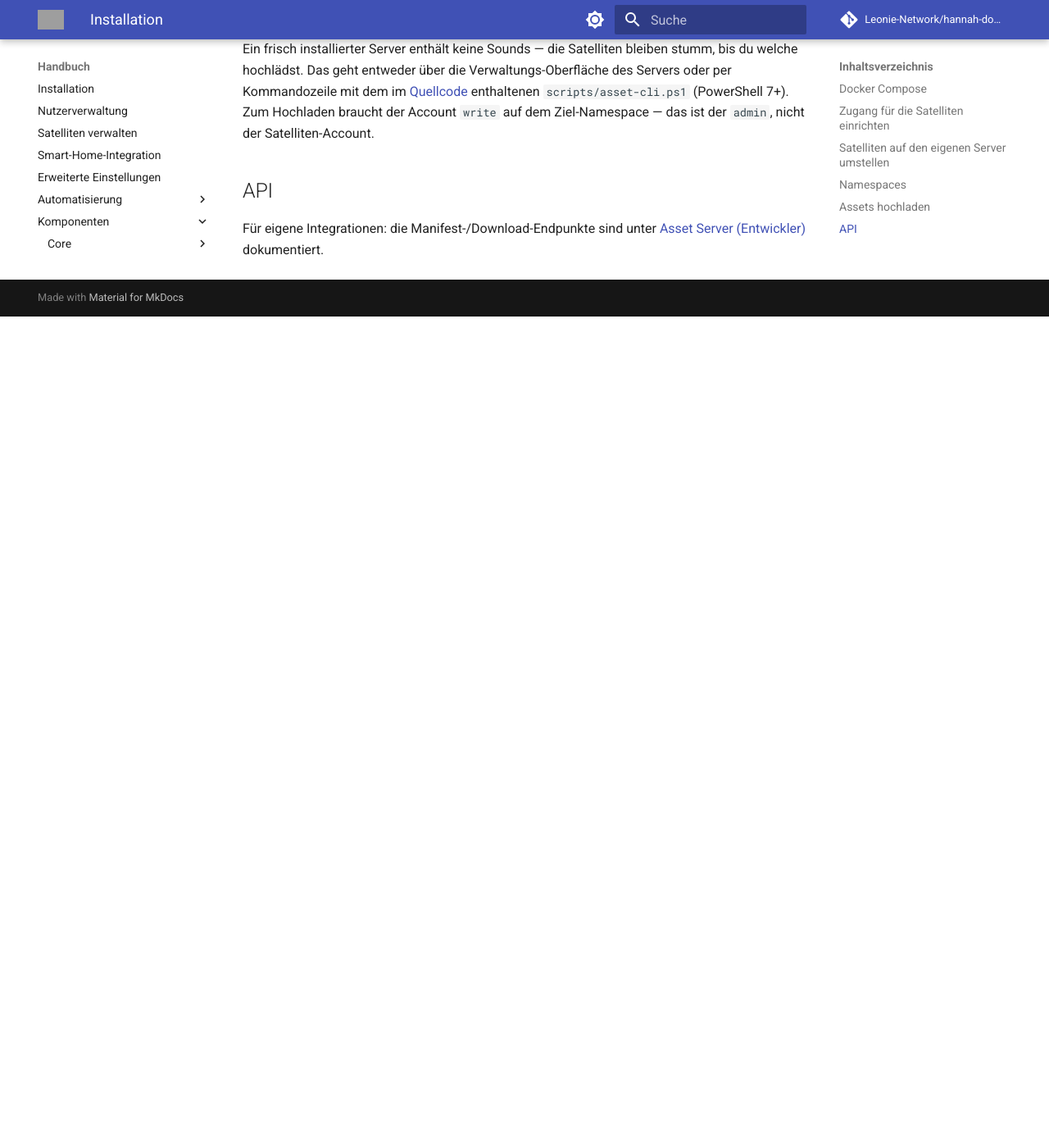
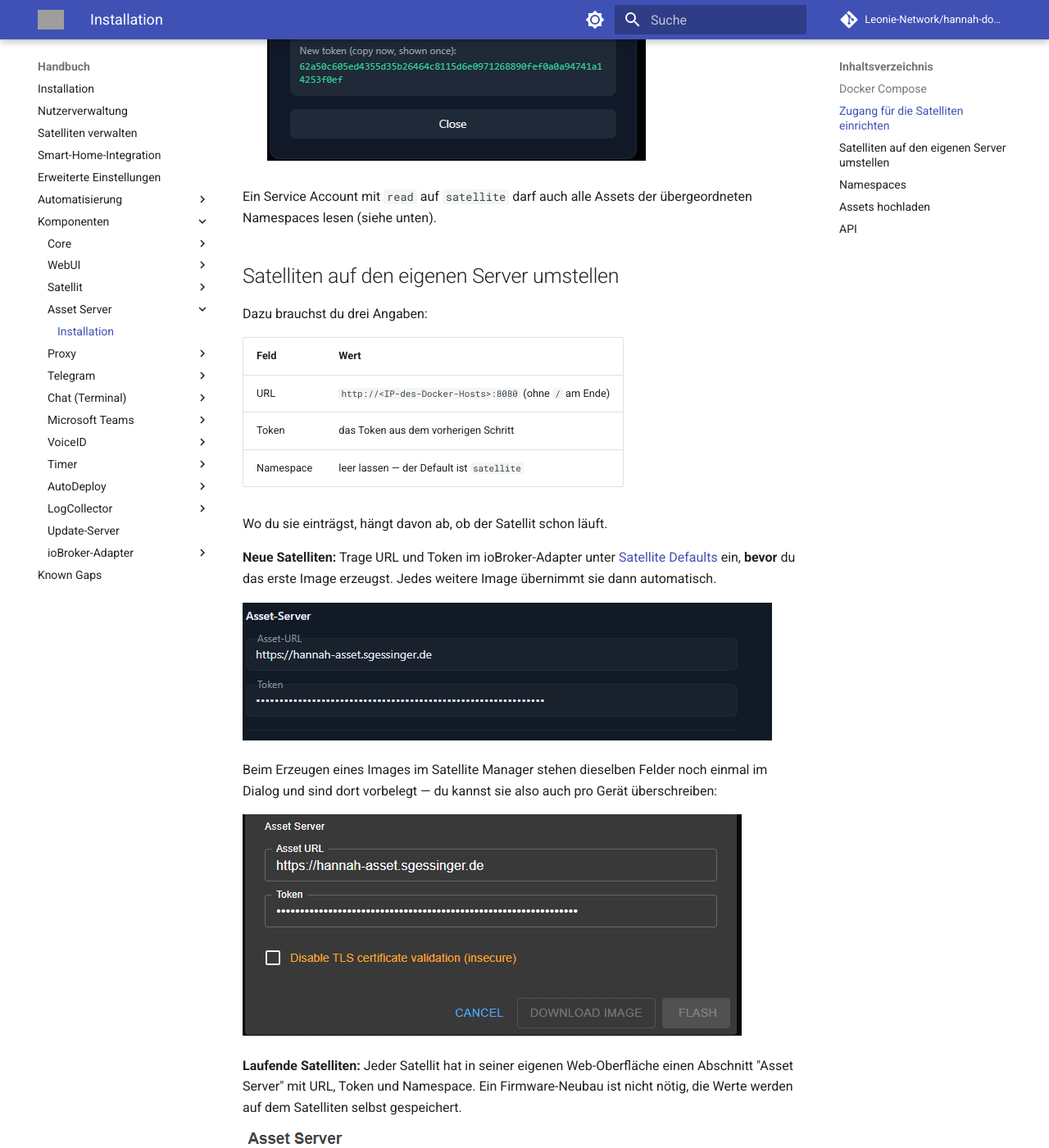
Before and after one commit to Leonie-Network/hannah-docs, an MkDocs documentation site: the page built from docs/components/asset-server/installation.md, in a window 1280 px wide and 1400 px high, scrolled down 2391 px. Shown: the whole window at 82% size. Built offline with MkDocs 1.6.1 and Material for MkDocs 9.7.7, drawn with Linux system fonts in a browser that asks for light colours; comment, search, counter and statistics services are not loaded; before the commit the page ends 2777 px from its top, so only the background shows below that; some of the changed text lies outside the part shown; grey boxes are pictures that could not be loaded.

Commit message:
docs(asset-server): add screenshots and per-scenario satellite setup
Co-Authored-By: Claude Sonnet 5.5 <noreply@anthropic.com>

```diff
--- a/docs/components/asset-server/installation.md
+++ b/docs/components/asset-server/installation.md
@@ -51,20 +51,27 @@ Sounds abzuholen. Das legst du in der Verwaltungs-Oberfläche an:
 
 1. Öffne `http://<IP-des-Docker-Hosts>:8080` und melde dich als `admin` mit deinem
    `ADMIN_PASSWORD` an.
-2. Wechsle im Admin-Bereich auf den Tab **Service Accounts** und wähle **New Service
-   Account**. Als Name passt z. B. `satellites`.
+2. Wechsle im Admin-Bereich auf den Tab **Service Accounts** und wähle **New**. Als Name
+   passt z. B. `satellite-download`. Nach dem Anlegen erscheint der Account in der Liste:
+
+    ![Tab Service Accounts mit dem Account satellite-download, rechts die Links Manage und Delete](../../assets/img/asset-server/service-accounts-list.png)
+
 3. Klicke beim neuen Account auf **Manage** und trage im Feld *Permissions* eine Zeile
    `satellite:read` ein. Speichere mit **Save Permissions**.
+
+    ![Manage-Dialog mit der Berechtigung satellite:read, darunter der Abschnitt Tokens mit dem Button Create Token](../../assets/img/asset-server/service-account-permissions.png)
+
 4. Klicke auf **Create Token** und kopiere das Token sofort — es wird nur ein einziges Mal
    angezeigt.
+
+    ![Manage-Dialog nach Create Token, das neue Token steht in einer grünen Zeile unter "New token"](../../assets/img/asset-server/service-account-token.png)
 
 Ein Service Account mit `read` auf `satellite` darf auch alle Assets der übergeordneten
 Namespaces lesen (siehe unten).
 
 ## Satelliten auf den eigenen Server umstellen
 
-Jeder Satellit hat in seiner eigenen Web-Oberfläche einen Abschnitt "Asset Server" mit den
-Feldern URL, Token und Namespace:
+Dazu brauchst du drei Angaben:
 
 | Feld | Wert |
 |---|---|
@@ -72,7 +79,24 @@ Feldern URL, Token und Namespace:
 | Token | das Token aus dem vorherigen Schritt |
 | Namespace | leer lassen — der Default ist `satellite` |
 
-Kein Firmware-Neubau nötig, die Werte werden auf dem Satelliten selbst gespeichert.
+Wo du sie einträgst, hängt davon ab, ob der Satellit schon läuft.
+
+**Neue Satelliten:** Trage URL und Token im ioBroker-Adapter unter
+[Satellite Defaults](../iobroker-adapter/configuration.md#satellite-defaults) ein, **bevor**
+du das erste Image erzeugst. Jedes weitere Image übernimmt sie dann automatisch.
+
+![ioBroker-Adapter, Abschnitt Asset-Server mit den Feldern Asset-URL und Token](../../assets/img/asset-server/adapter-satellite-defaults.png)
+
+Beim Erzeugen eines Images im Satellite Manager stehen dieselben Felder noch einmal im
+Dialog und sind dort vorbelegt — du kannst sie also auch pro Gerät überschreiben:
+
+![Flash-Dialog im Satellite Manager mit Asset URL und Token](../../assets/img/asset-server/adapter-flash-dialog.png)
+
+**Laufende Satelliten:** Jeder Satellit hat in seiner eigenen Web-Oberfläche einen
+Abschnitt "Asset Server" mit URL, Token und Namespace. Ein Firmware-Neubau ist nicht nötig,
+die Werte werden auf dem Satelliten selbst gespeichert.
+
+![Web-Oberfläche des Satelliten, Abschnitt Asset Server mit URL, Token und Namespace](../../assets/img/asset-server/satellite-webui.png)
 
 ## Namespaces
 
@@ -84,9 +108,13 @@ Wurzel, darunter `core` und `satellite`. Sie vererben nach unten:
 - Gibt es dasselbe Asset auf mehreren Ebenen, gewinnt die spezifischste — ein `play` in
   `satellite` überschreibt also ein `play` in `shared`.
 
+![Tab Namespaces mit shared, darunter core und satellite](../../assets/img/asset-server/namespaces.png)
+
 Du kannst weitere Namespaces anlegen, z. B. `satellite-test` als Kind von `satellite`, um
 Sounds auf einem einzelnen Satelliten auszuprobieren. Dessen Namespace trägst du dann in der
 Web-Oberfläche dieses Satelliten ein.
+
+![Dialog New Namespace mit Name und der Auswahl des übergeordneten Namespace](../../assets/img/asset-server/new-namespace.png)
 
 ## Assets hochladen
 
```
Also changed, not shown: docs/assets/img/asset-server/adapter-flash-dialog.png (added), docs/assets/img/asset-server/adapter-satellite-defaults.png (added), docs/assets/img/asset-server/namespaces.png (added), docs/assets/img/asset-server/new-namespace.png (added), docs/assets/img/asset-server/satellite-webui.png (added), docs/assets/img/asset-server/service-account-permissions.png (added), docs/assets/img/asset-server/service-account-token.png (added), docs/assets/img/asset-server/service-accounts-list.png (added).
